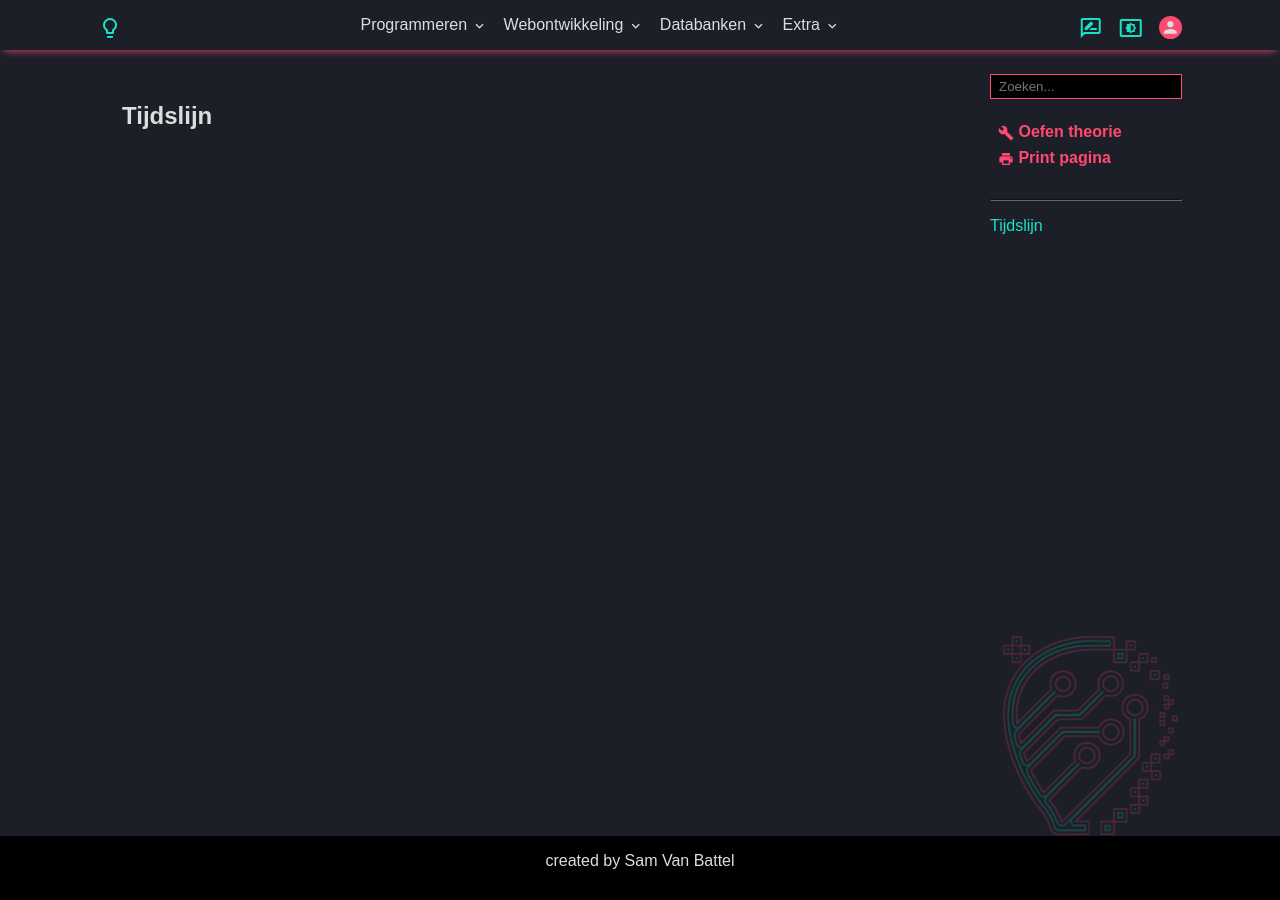
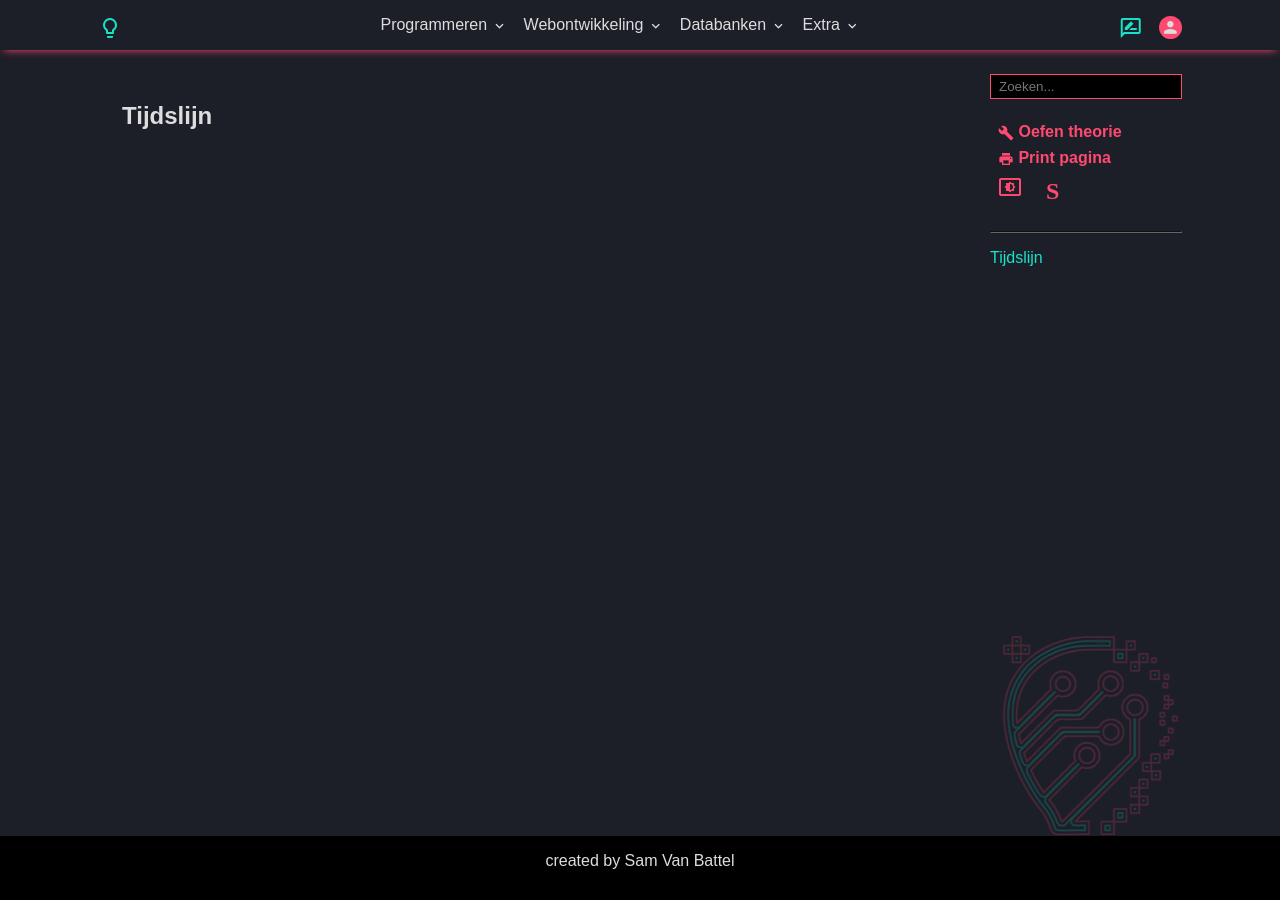
Before and after one commit to T-INFORMATICA/t-informatica.github.io, a Jekyll site: the page built from lms-evaluations.html, in a window 1280 px wide. Built offline with Jekyll 4.4.1, drawn with Linux system fonts in a browser that asks for light colours; comment, search, counter and statistics services are not loaded.

Commit message:
moved lightmode to actions

```diff
--- a/_includes/pageManagement.html
+++ b/_includes/pageManagement.html
@@ -12,18 +12,30 @@
 </script>
 <div id="pageActions">
     <ul>
-        <li><a href="">
+        <li>
+            <a href="">
                 <span class="material-icons">
                     build
                 </span>
                 Oefen theorie
-            </a></li>
-        <li><a href="javascript:window.print()">
+            </a>
+            </li>
+            <li>
+                <a href="javascript:window.print()">
                 <span class="material-icons">
                     print
                 </span>
                 Print pagina
-            </a></li>
+            </a>
+            </li>
+
+            <li class="navButton">
+                <a href="#" onclick="ChangeDarkMode()" class="material-icons-outlined">
+                    <span class="material-icons">settings_brightness</span>
+                    Switch dark/light mode
+                </a>
+                <script src="/assets/js/darkmode.js"></script>
+            </li>
     </ul>
 </div>
 <hr>
--- a/_includes/topNavigation.html
+++ b/_includes/topNavigation.html
@@ -21,10 +21,6 @@
     <ul class="user">
         <li class="navButton">
             <a href="/blog.html" class="material-icons-outlined">rate_review</a>
-        </li>
-        <li class="navButton">
-            <a href="#" onclick="ChangeDarkMode()" class="material-icons-outlined">settings_brightness</a>
-            <script src="/assets/js/darkmode.js"></script>
         </li>
         <li class="navButton dropdownContainer">
             <span class="iconButton dropdownText | material-icons">person</span>
```
